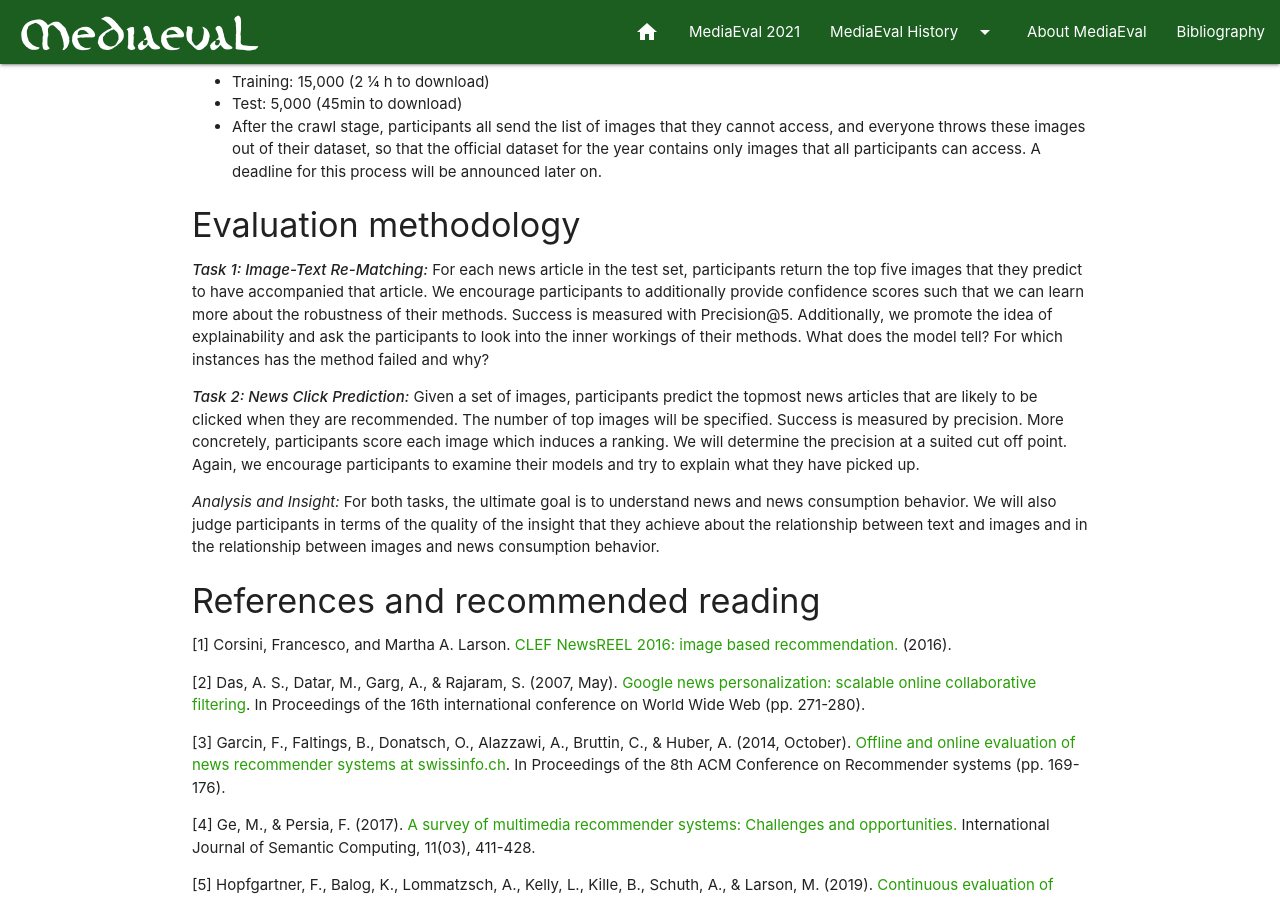
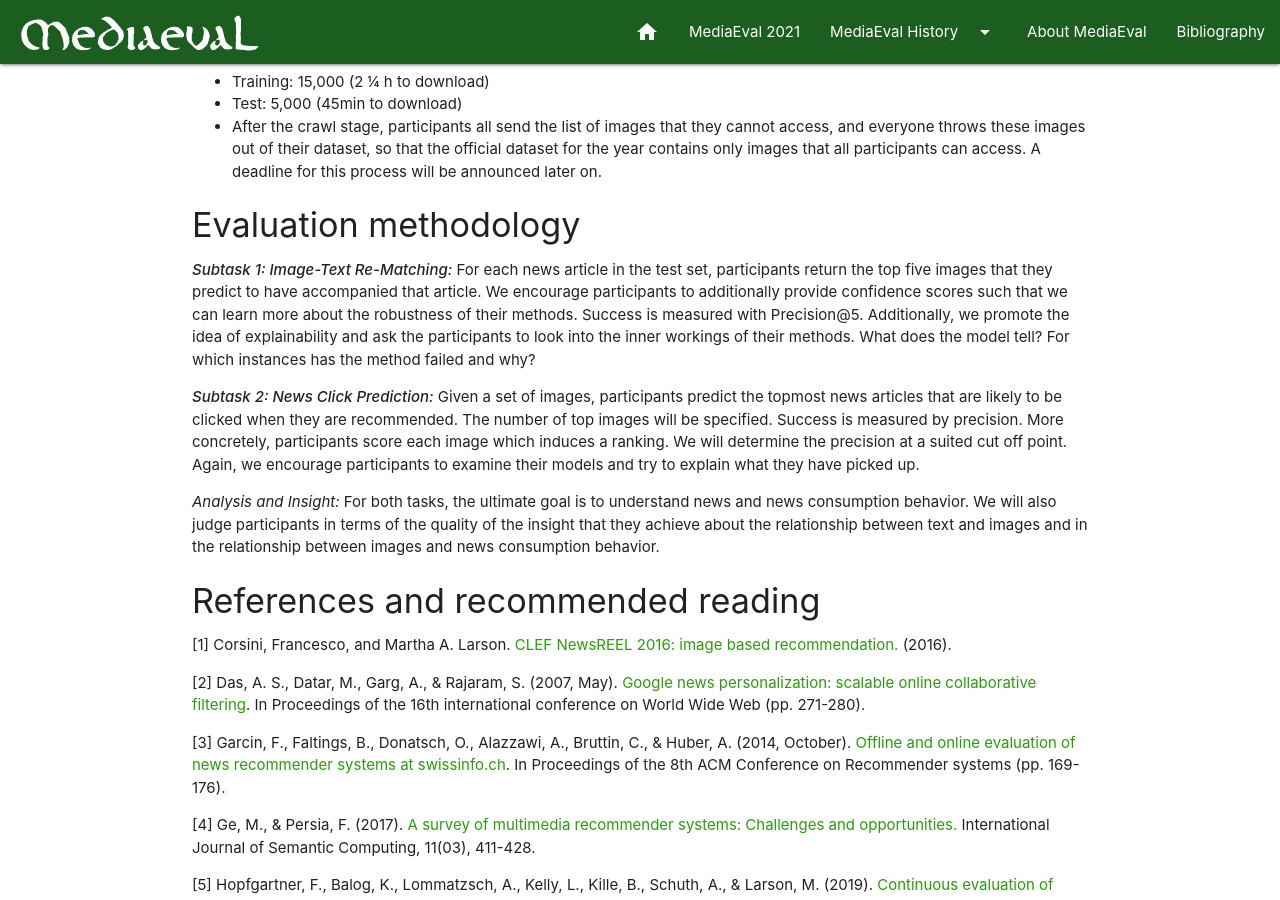
Before and after one commit to multimediaeval/multimediaeval.github.io, a Jekyll site: the page built from _editions/2021/tasks/newsimages.md, in a window 1280 px wide and 900 px high, scrolled down 1618 px. Built offline with Jekyll 4.4.1, drawn with Linux system fonts in a browser that asks for light colours.

Commit message:
Update newsimages.md

```diff
--- a/_editions/2021/tasks/newsimages.md
+++ b/_editions/2021/tasks/newsimages.md
@@ -53,11 +53,11 @@ The data set is a large collection of news articles from a German publisher that
 <!-- # If you are planning to release image features, that information should be added here.-->
 
 #### Evaluation methodology
-***Task 1: Image-Text Re-Matching:*** For each news article in the test set, participants return the top five images that they predict to have accompanied that article. We encourage participants to additionally provide confidence scores such that we can learn more about the robustness of their methods. Success is measured with Precision@5. Additionally, we promote the idea of explainability and ask the participants to look into the inner workings of their methods. What does the model tell? For which instances has the method failed and why?
+***Subtask 1: Image-Text Re-Matching:*** For each news article in the test set, participants return the top five images that they predict to have accompanied that article. We encourage participants to additionally provide confidence scores such that we can learn more about the robustness of their methods. Success is measured with Precision@5. Additionally, we promote the idea of explainability and ask the participants to look into the inner workings of their methods. What does the model tell? For which instances has the method failed and why?
 
 <!-- # Please add a sentence to explicitly explain the ground truth.-->
 
-***Task 2: News Click Prediction:*** Given a set of images, participants predict the topmost news articles that are likely to be clicked when they are recommended. The number of top images will be specified. Success is measured by precision. More concretely, participants score each image which induces a ranking. We will determine the precision at a suited cut off point. Again, we encourage participants to examine their models and try to explain what they have picked up.
+***Subtask 2: News Click Prediction:*** Given a set of images, participants predict the topmost news articles that are likely to be clicked when they are recommended. The number of top images will be specified. Success is measured by precision. More concretely, participants score each image which induces a ranking. We will determine the precision at a suited cut off point. Again, we encourage participants to examine their models and try to explain what they have picked up.
 
 *Analysis and Insight:* For both tasks, the ultimate goal is to understand news and news consumption behavior. We will also judge participants in terms of the quality of the insight that they achieve about the relationship between text and images and in the relationship between images and news consumption behavior.
 
```
